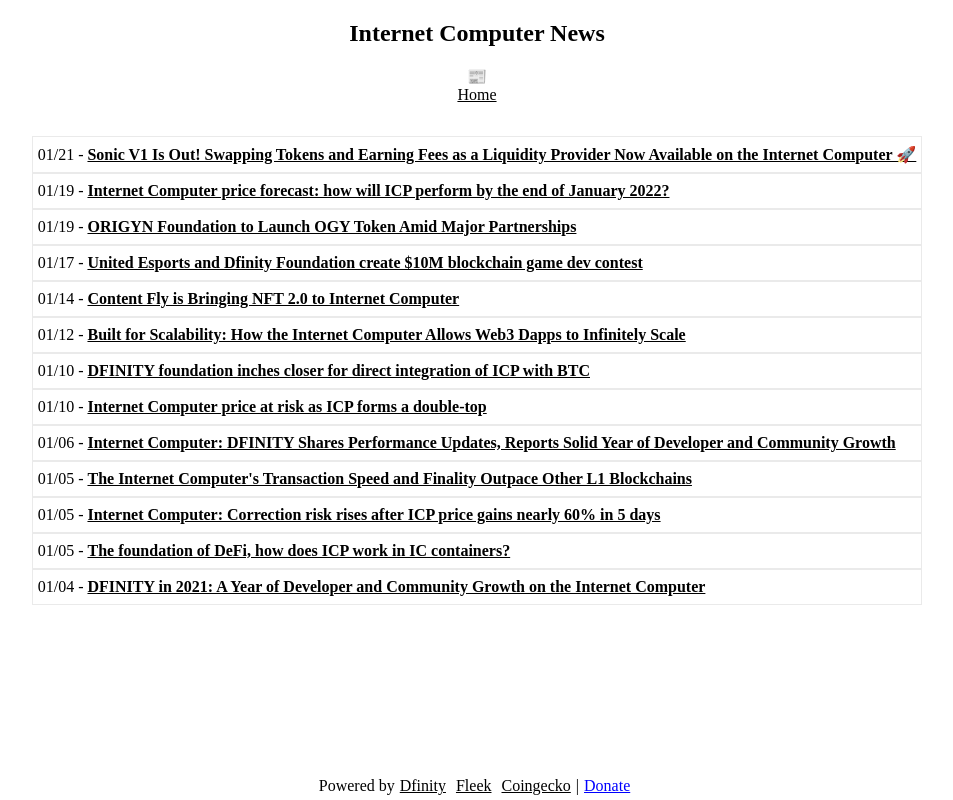
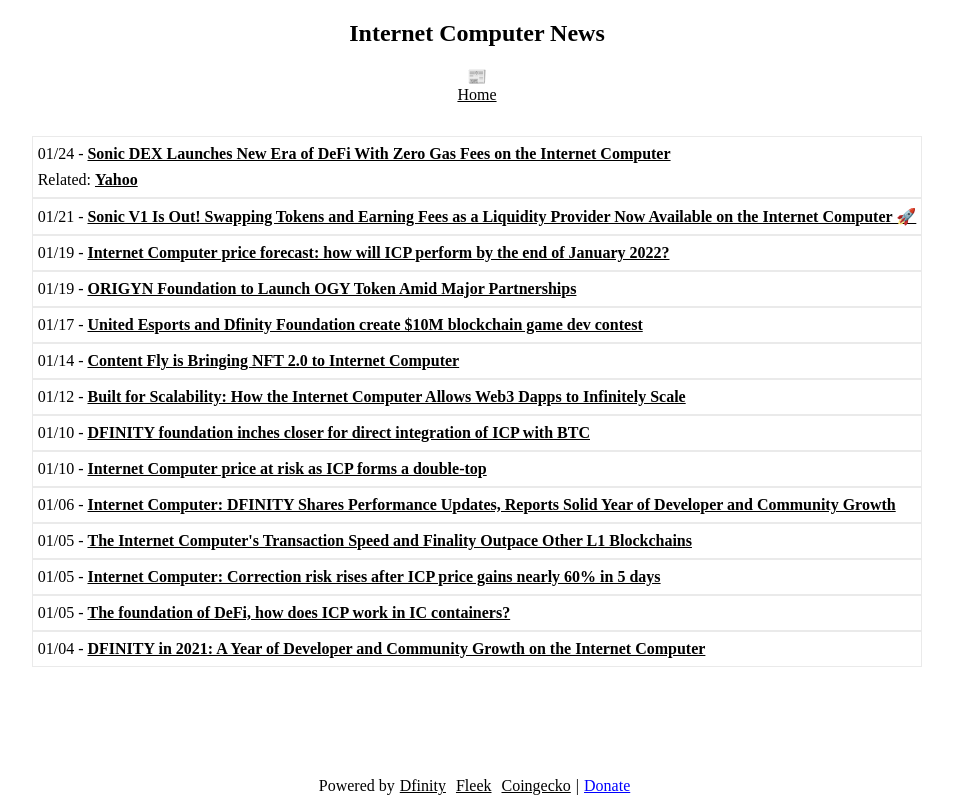
Before and after one commit to rjlucasm/ictoday, a Next.js app: page /news/2022 in a window 1280 px wide. Shown: the whole page, without its empty margins (163-1116 px from the left). Built offline with nearby package versions, Linux system fonts and the light colour scheme.

Commit message:
News 01/24

```diff
--- a/pages/news/2022.js
+++ b/pages/news/2022.js
@@ -17,6 +17,11 @@ export default function News22() {
             <Link href="/"><a style={{ color: 'inherit' }}>Home</a></Link>
 
             <div className="pagesgrid">
+            <div className="pagescard">01/24 -&nbsp;
+                <a href="https://medium.com/dfinity/sonic-dex-launches-new-era-of-defi-with-zero-gas-fees-on-the-internet-computer-f945f84e7793" target="_blank" rel="noopener noreferrer">Sonic DEX Launches New Era of DeFi With Zero Gas Fees on the Internet Computer</a>
+                <p>Related:&nbsp;
+                <a href="https://uk.sports.yahoo.com/news/first-decentralized-exchange-dfinity-internet-033219886.html?guccounter=1&guce_referrer=aHR0cHM6Ly93d3cuZ29vZ2xlLmNvbS8&guce_referrer_sig=AQAAAMZS7wdbBQtJfiEj_teuRaxmxpMq_F8iP2IFj9NCr8_TPlwBJkqdyaiIfml7j2rjFVB8803wK7nf7C6urguyLljqPgPy9KOSlX0WcDcYliaRrqkGsRjb0JHmC6CLIA60LRcHaeRIoDx4FrXStKEiVBFcGnt629C7I3zTgcgGg1GB" target="_blank" rel="noopener noreferrer">Yahoo</a></p>
+            </div>
             <div className="pagescard">01/21 -&nbsp;
                 <a href="https://sonic-ooo.medium.com/sonic-v1-is-out-swapping-tokens-and-liquidity-now-available-on-the-internet-computer-8abc28044cc9" target="_blank" rel="noopener noreferrer">Sonic V1 Is Out! Swapping Tokens and Earning Fees as a Liquidity Provider Now Available on the Internet Computer 🚀</a>
             </div>
```
